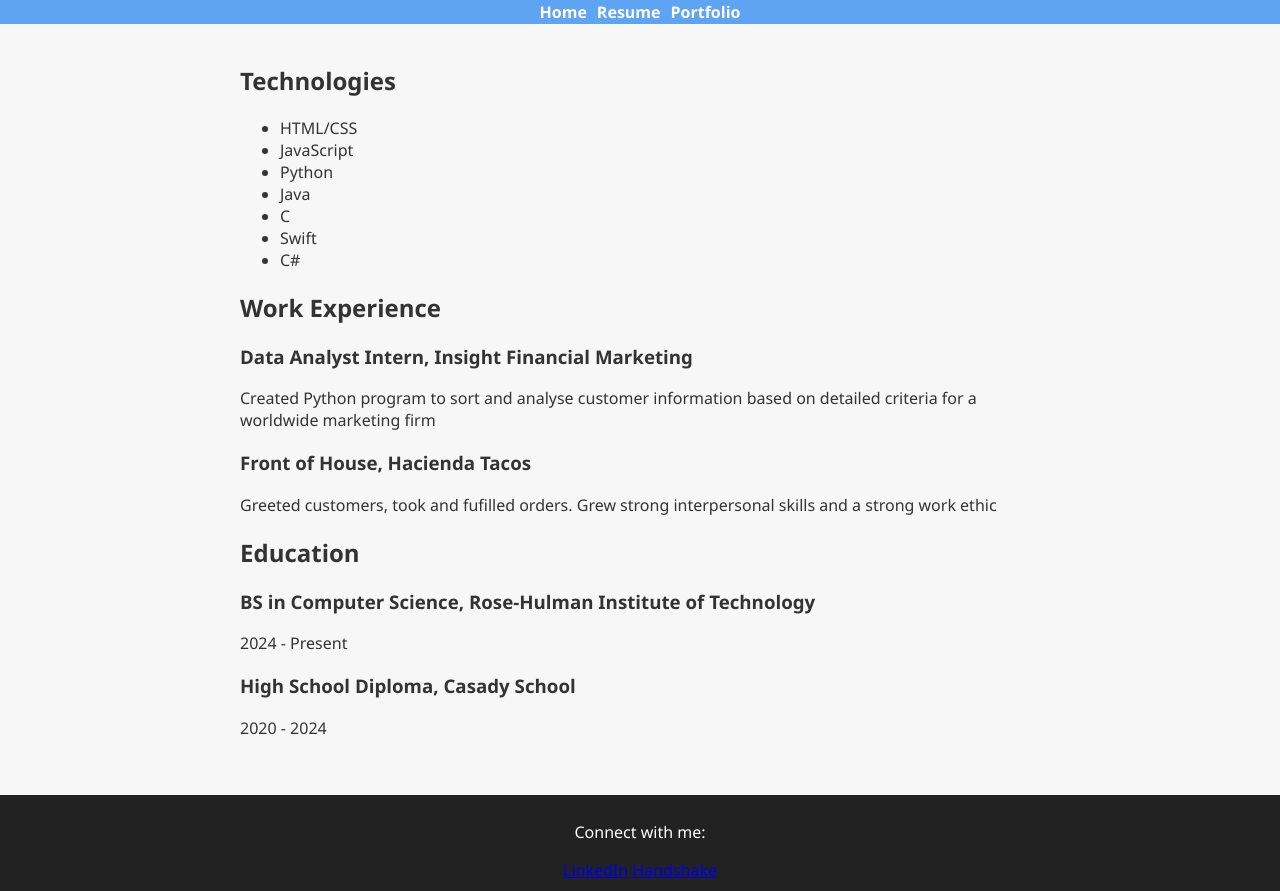
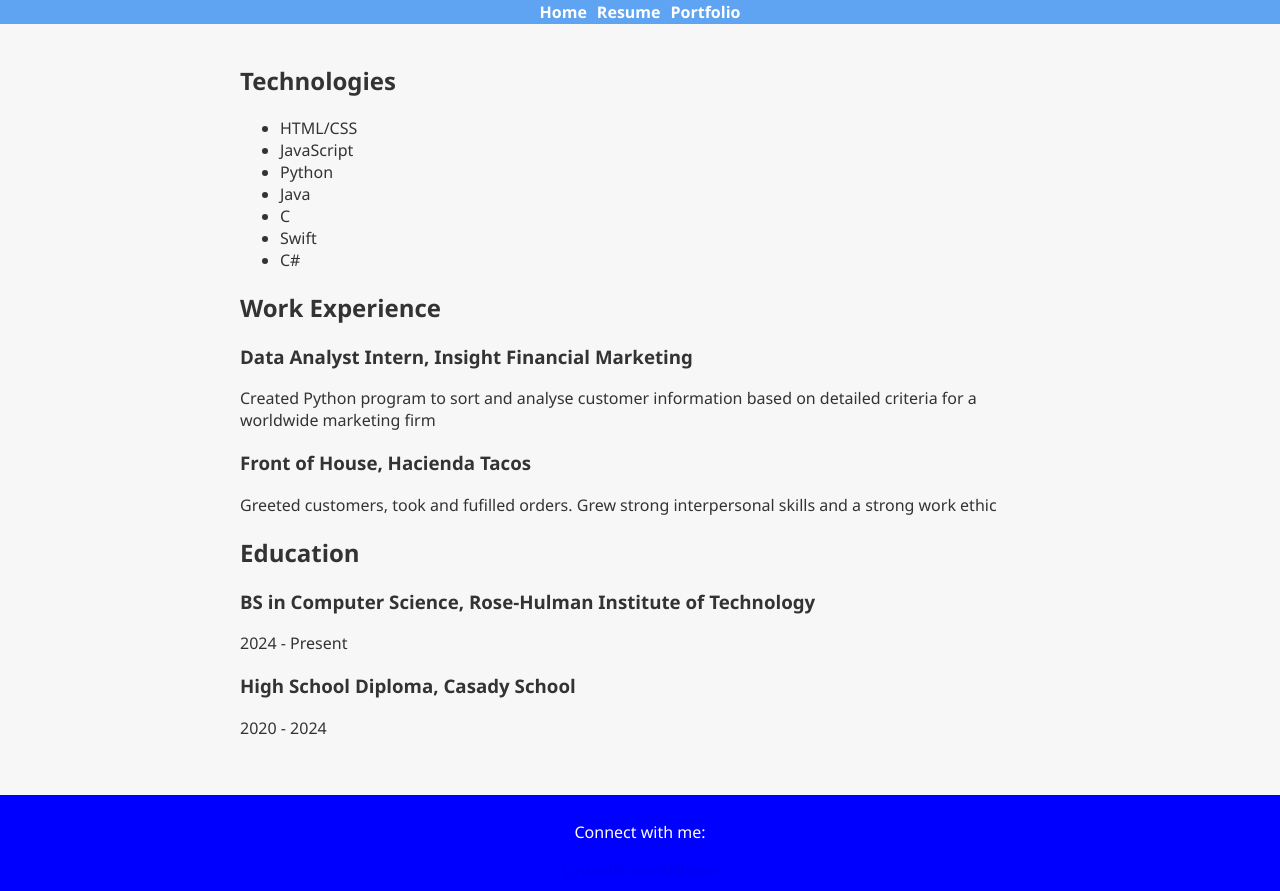
Before and after one commit to rhit-jackslc/portfolio, a plain HTML site: page resume.html in a window 1280 px wide. Drawn offline with Linux system fonts and the light colour scheme.

Commit message:
Update style.css

```diff
--- a/style.css
+++ b/style.css
@@ -33,7 +33,7 @@ header {
 }
 
 footer {
-  background: #222;
+  background: blue;
   color: white;
   padding: 10px;
   text-align: center;
```
